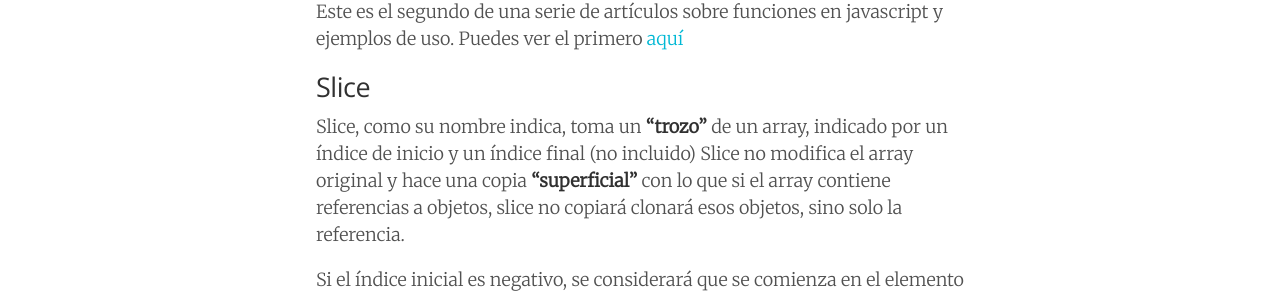
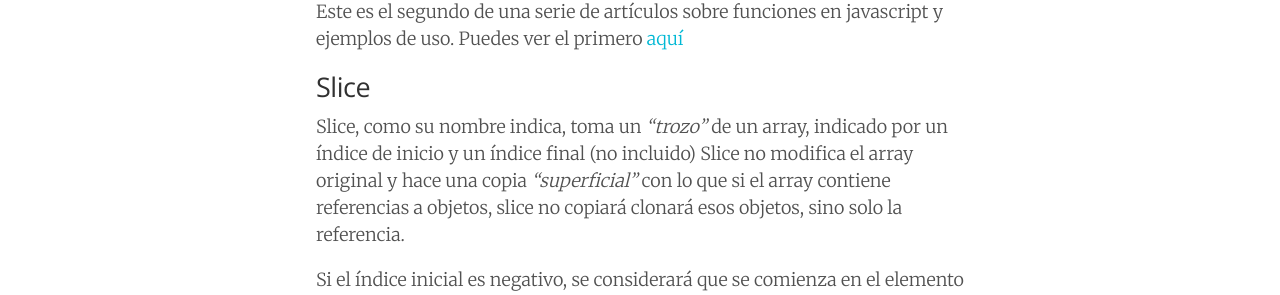
Before and after one commit to juanmirod/juanmirod.github.io, a Jekyll site: the page built from _posts/2017-07-23-javascript-splice.markdown, in a window 1280 px wide. Shown: the part 283-578 px from the top of the page. Built offline with Jekyll 4.4.1, drawn with Linux system fonts in a browser that asks for light colours.

Commit message:
fix: more fixes, I am sleepy...

```diff
--- a/_posts/2017-07-23-javascript-splice.markdown
+++ b/_posts/2017-07-23-javascript-splice.markdown
@@ -11,7 +11,7 @@ Este es el segundo de una serie de artículos sobre funciones en javascript y ej
 
 ## Slice
 
-Slice, como su nombre indica, toma un __"trozo"__ de un array, indicado por un índice de inicio y un índice final (no incluido) Slice no modifica el array original y hace una copia __"superficial"__ con lo que si el array contiene referencias a objetos, slice no copiará clonará esos objetos, sino solo la referencia.
+Slice, como su nombre indica, toma un _"trozo"_ de un array, indicado por un índice de inicio y un índice final (no incluido) Slice no modifica el array original y hace una copia _"superficial"_ con lo que si el array contiene referencias a objetos, slice no copiará clonará esos objetos, sino solo la referencia.
 
 Si el índice inicial es negativo, se considerará que se comienza en el elemento -N comenzando por el final, si se omite se tomará como 0.
 Si el segundo índice se omite, se tomará como `array.length`
```
